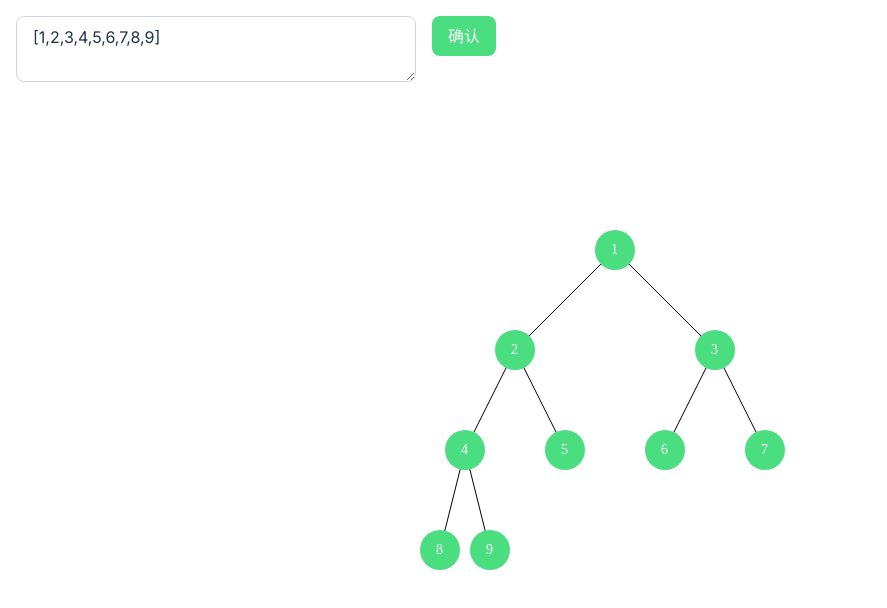
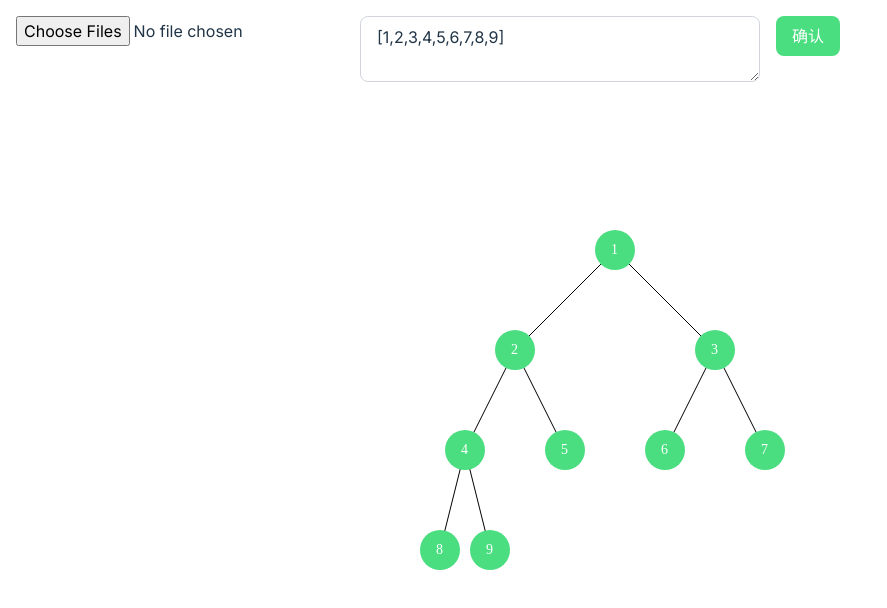
Before and after one commit to linzhe141/binary-tree-visual, a Next.js app: page / in a window 1280 px wide. Shown: the top 608 px of the page, without its empty margins (0-887 px from the left). Built offline with nearby package versions, Linux system fonts and the light colour scheme.

Commit message:
test: 测试

```diff
--- a/app/page.tsx
+++ b/app/page.tsx
@@ -104,6 +104,7 @@ export default function Home() {
   return (
     <div className='relative h-screen items-center' ref={wraperRef}>
       <div className='absolute left-4 top-4 flex'>
+        <input type='file' multiple />
         <textarea
           value={input}
           className='w-[400px] rounded-lg border border-gray-300 px-4 py-2 focus:border-green-400 focus:outline-none'
```
